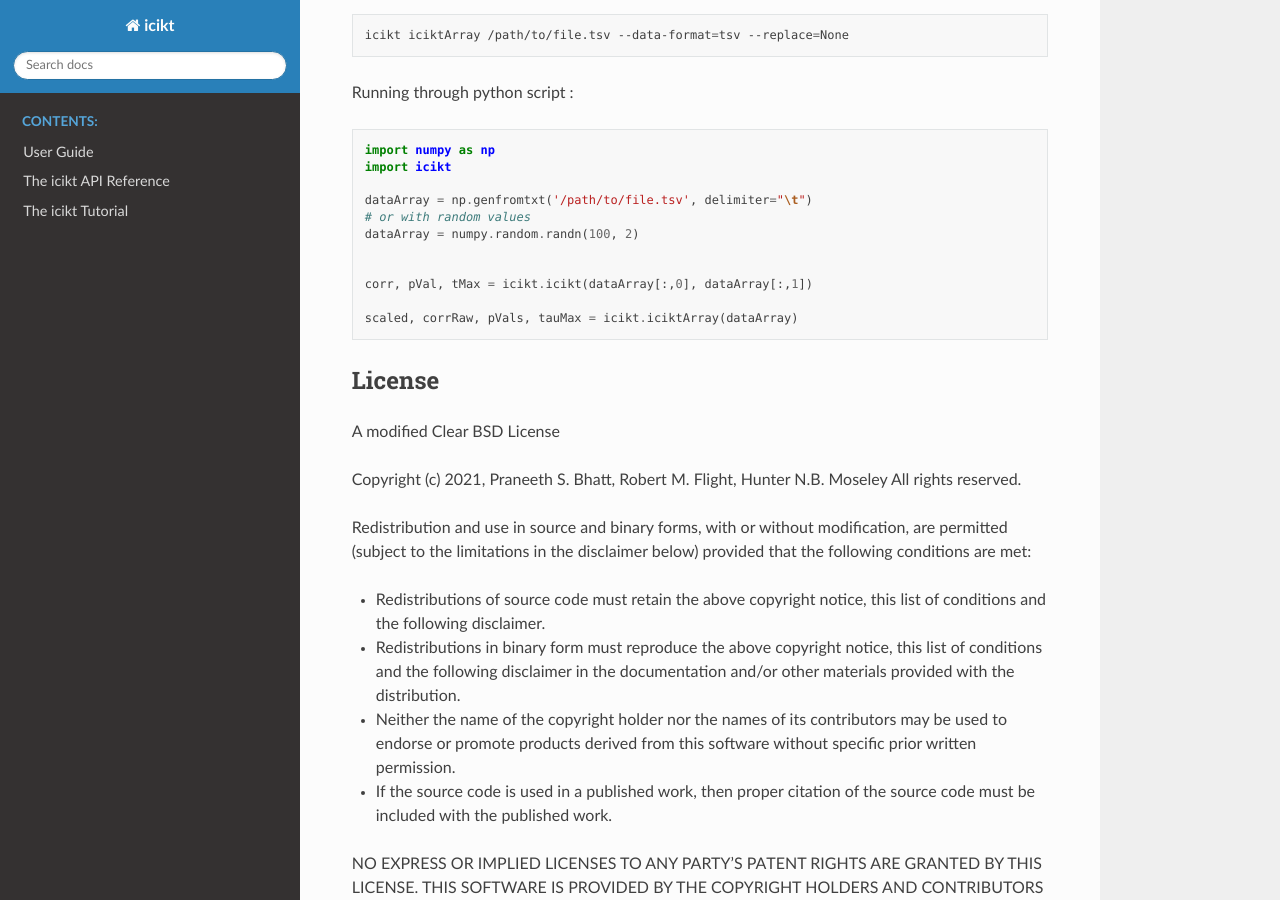
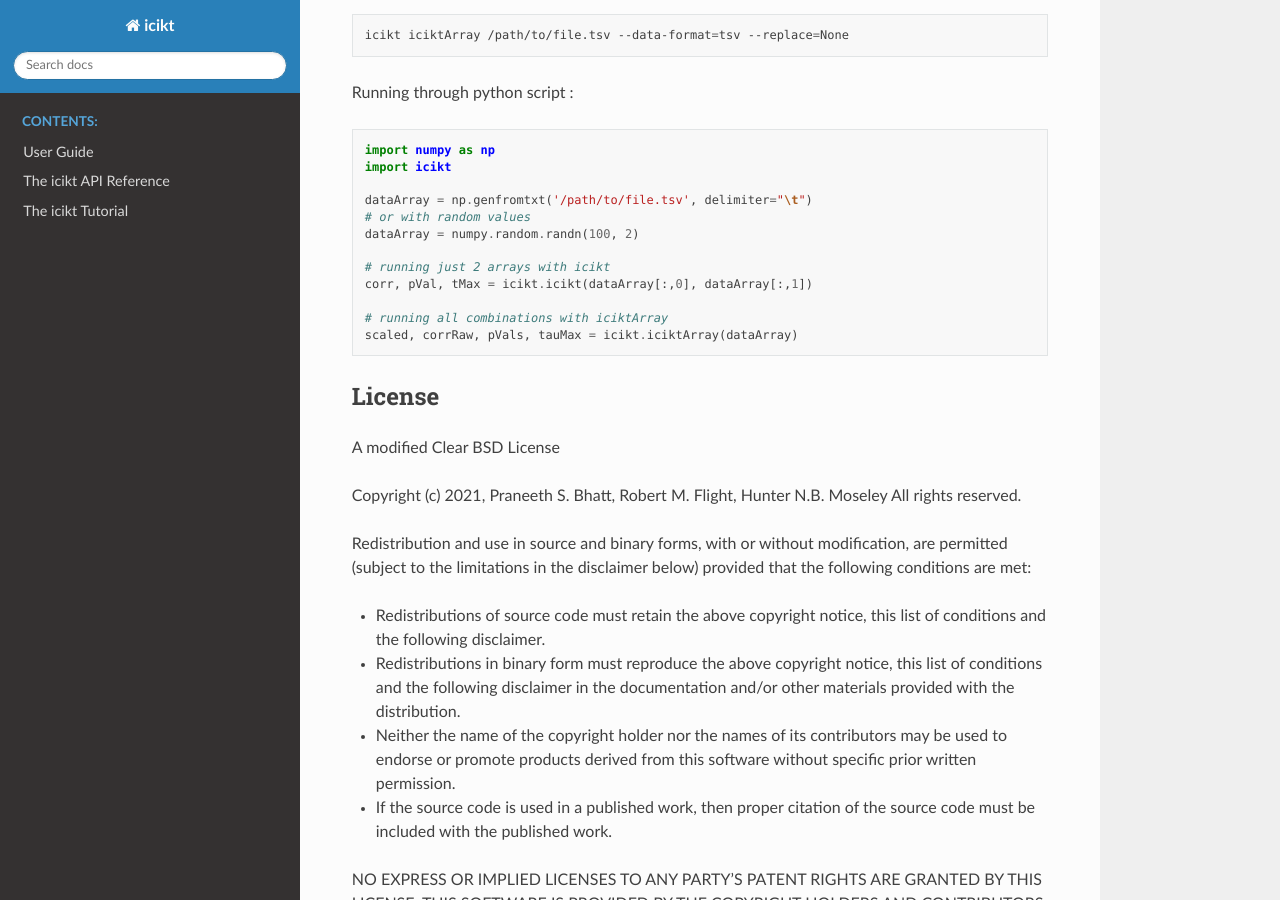
Before and after one commit to MoseleyBioinformaticsLab/icikt, a Sphinx documentation site: the page built from docs/index.rst, in a window 1280 px wide and 900 px high, scrolled down 1760 px. Built offline with Sphinx 7.4.7 and the Read the Docs theme 2.0.0, drawn with Linux system fonts in a browser that asks for light colours.

Commit message:
more fixing doc syntax

```diff
--- a/README.rst
+++ b/README.rst
@@ -99,9 +99,10 @@
         # or with random values
         dataArray = numpy.random.randn(100, 2)
 
-
+        # running just 2 arrays with icikt
         corr, pVal, tMax = icikt.icikt(dataArray[:,0], dataArray[:,1])
 
+        # running all combinations with iciktArray
         scaled, corrRaw, pVals, tauMax = icikt.iciktArray(dataArray)
 
 
--- a/docs/tutorial.rst
+++ b/docs/tutorial.rst
@@ -54,13 +54,13 @@
 
 Generate a numpy array from your data file:
 
-..code:: python
+.. code:: python
 
         dataArray = np.genfromtxt('path/to/file.tsv', delimiter='\t')
 
 Call iciktArray on your dataArray, saving outputs to separate variables:
 
-..code:: python
+.. code:: python
 
         out, corr, pVal, tMax = icikt.iciktArray(dataArray)
         print(out,corr,pVal,tMax,sep='\n\n')
```
